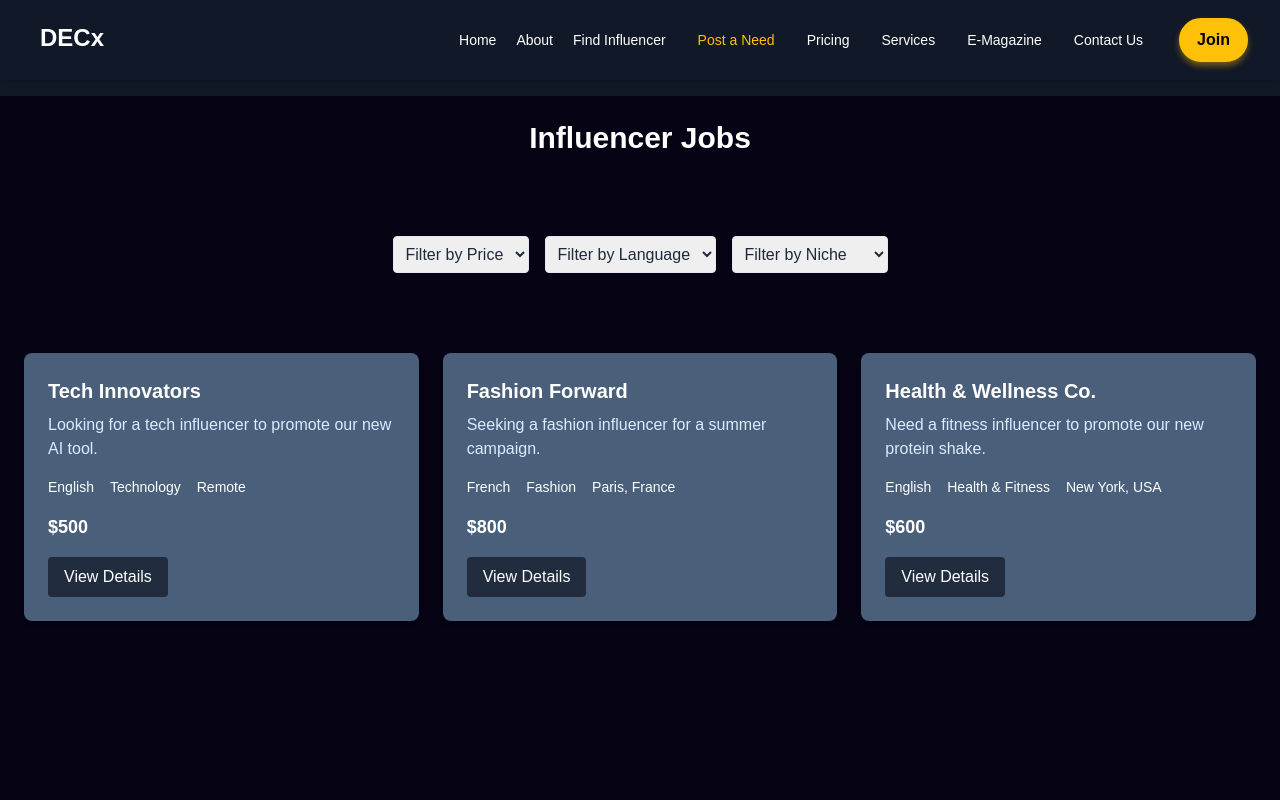
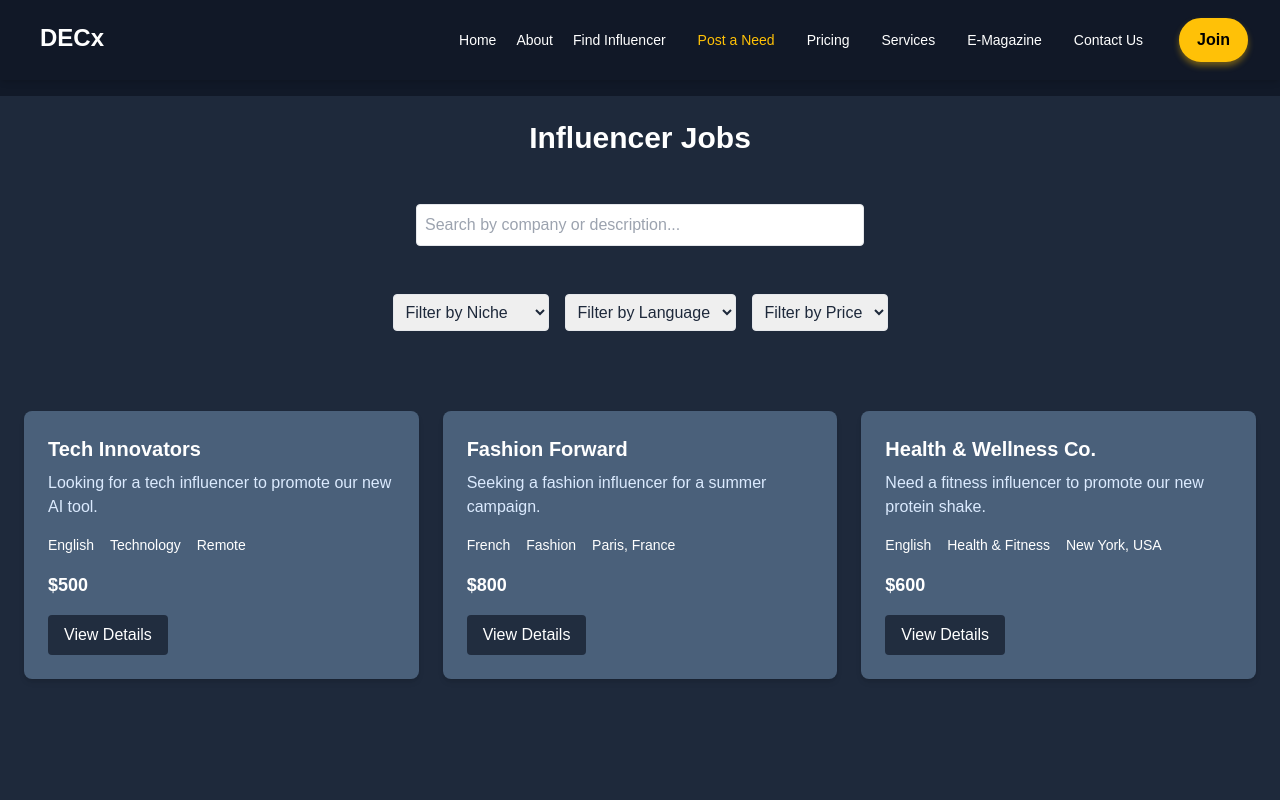
Before and after one commit to dawe014/decx-marketing, a Next.js app: page /post-need in a window 1280 px wide. Shown: the top 800 px of the page. Built offline with nearby package versions, Linux system fonts and the light colour scheme.

Commit message:
search input added

```diff
--- a/app/post-need/page.tsx
+++ b/app/post-need/page.tsx
@@ -37,13 +37,20 @@ export default function JobsPage() {
     language: '',
     niche: '',
   })
+  const [searchTerm, setSearchTerm] = useState('') // State for search term
 
+  // Filter jobs based on filters and search term
   const filteredJobs = jobs.filter((job) => {
-    return (
+    const matchesFilters =
       (filters.price === '' || job.price <= filters.price) &&
       (filters.language === '' || job.language === filters.language) &&
       (filters.niche === '' || job.niche === filters.niche)
-    )
+
+    const matchesSearch =
+      job.companyName.toLowerCase().includes(searchTerm.toLowerCase()) ||
+      job.description.toLowerCase().includes(searchTerm.toLowerCase())
+
+    return matchesFilters && matchesSearch
   })
 
   const handleFilterChange = (e: React.ChangeEvent<HTMLSelectElement>) => {
@@ -54,21 +61,36 @@ export default function JobsPage() {
     })
   }
 
+  const handleSearchChange = (e: React.ChangeEvent<HTMLInputElement>) => {
+    setSearchTerm(e.target.value)
+  }
+
   return (
-    <div className='min-h-screen bg-bgService p-6'>
-      <h1 className='text-3xl font-bold text-center mb-20'>Influencer Jobs</h1>
+    <div className='min-h-screen bg-slate-800 p-6'>
+      <h1 className='text-3xl font-bold text-center mb-12'>Influencer Jobs</h1>
+
+      {/* Search Input */}
+      <div className='mb-12 flex justify-center'>
+        <input
+          type='text'
+          placeholder='Search by company or description...'
+          value={searchTerm}
+          onChange={handleSearchChange}
+          className='p-2 border rounded text-slate-800 w-full max-w-md'
+        />
+      </div>
 
       {/* Filters Section */}
-      <div className='mb-20 flex space-x-4 justify-center '>
+      <div className='mb-20 flex space-x-4 justify-center'>
         <select
-          name='price'
+          name='niche'
           onChange={handleFilterChange}
           className='p-2 border rounded text-slate-800'
         >
-          <option value=''>Filter by Price</option>
-          <option value='500'>$500</option>
-          <option value='600'>$600</option>
-          <option value='800'>$800</option>
+          <option value=''>Filter by Niche</option>
+          <option value='Technology'>Technology</option>
+          <option value='Fashion'>Fashion</option>
+          <option value='Health & Fitness'>Health & Fitness</option>
         </select>
         <select
           name='language'
@@ -80,14 +102,14 @@ export default function JobsPage() {
           <option value='French'>French</option>
         </select>
         <select
-          name='niche'
+          name='price'
           onChange={handleFilterChange}
           className='p-2 border rounded text-slate-800'
         >
-          <option value=''>Filter by Niche</option>
-          <option value='Technology'>Technology</option>
-          <option value='Fashion'>Fashion</option>
-          <option value='Health & Fitness'>Health & Fitness</option>
+          <option value=''>Filter by Price</option>
+          <option value='500'>$500</option>
+          <option value='600'>$600</option>
+          <option value='800'>$800</option>
         </select>
       </div>
 
```
